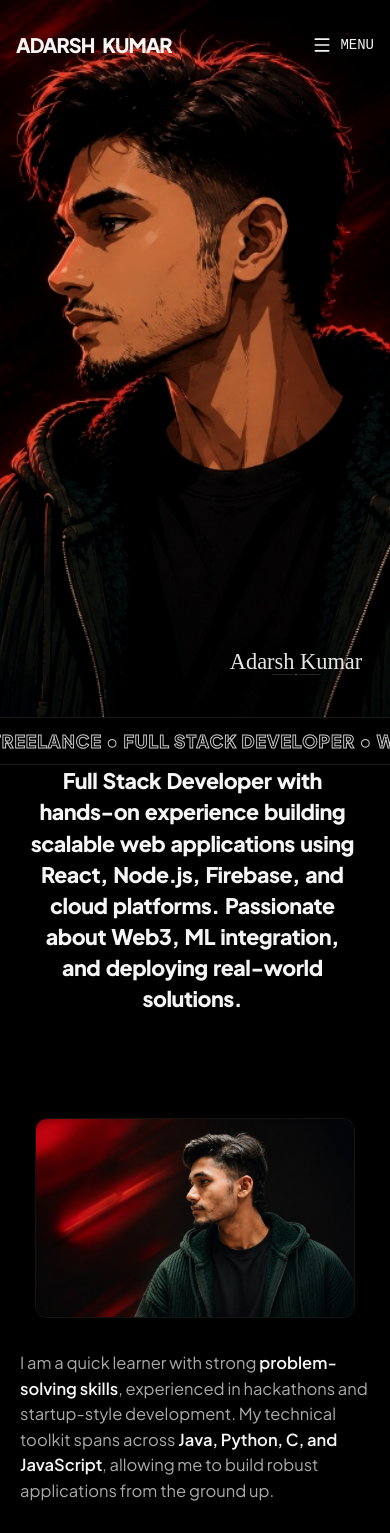
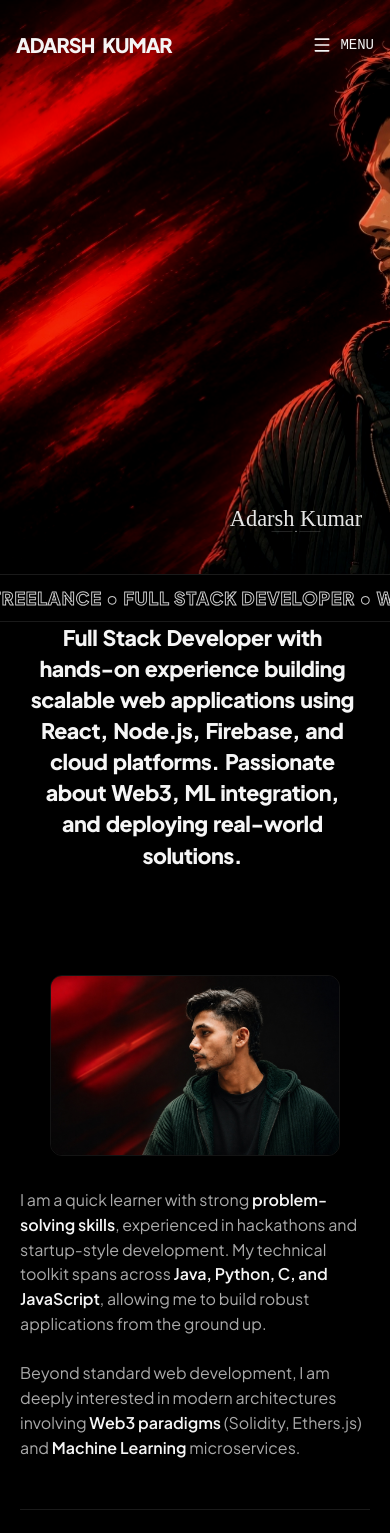
Before and after one commit to Adarshhspeaks/adarsh-portfolio, a React (Vite) app: page / in a window 390 px wide. Shown: the top 1533 px of the page. Built offline with nearby package versions, Linux system fonts and the light colour scheme; no server answers; a web font is replaced by a local one.

Commit message:
fix(styles): fix hero and bio image focal points and responsive ratio constraints

```diff
--- a/src/index.css
+++ b/src/index.css
@@ -173,18 +173,22 @@ a {
 
 .hero-image-wrap {
   position: absolute;
-  top: -10vh;
+  top: 0;
   left: 0;
   width: 100%;
-  height: 120vh;
+  height: 100%;
+  display: flex;
+  align-items: center;
+  justify-content: center;
   z-index: 2;
+  overflow: hidden;
 }
 
 .hero-image {
   width: 100vw;
-  height: 120vh;
+  height: 100vh;
   object-fit: cover;
-  object-position: center 30%;
+  object-position: 35% center;
   filter: contrast(1.05) brightness(0.95);
 }
 
@@ -244,11 +248,11 @@ a {
 
 .bio-image {
   width: 100%;
-  max-width: 480px;
+  max-width: 440px;
   height: auto;
   aspect-ratio: 16 / 10;
   object-fit: cover;
-  object-position: center;
+  object-position: 35% center;
   border-radius: 16px;
   box-shadow: 0 20px 45px -15px rgba(0, 0, 0, 0.75);
   border: 1px solid rgba(255, 255, 255, 0.08);
@@ -1188,11 +1192,15 @@ a {
 
   /* Hero fixes */
   .hero-container {
-    height: 85vh;
-    min-height: 520px;
+    height: 75vh;
+    min-height: 480px;
+    max-height: 650px;
     position: relative;
     overflow: hidden;
     padding: 0;
+    display: flex;
+    align-items: center;
+    justify-content: center;
   }
 
   .hero-image-wrap {
@@ -1202,7 +1210,9 @@ a {
     width: 100% !important;
     height: 100% !important;
     transform: none !important;
-    display: block !important;
+    display: flex !important;
+    align-items: center !important;
+    justify-content: center !important;
     padding: 0 !important;
   }
 
@@ -1211,7 +1221,7 @@ a {
     height: 100%;
     display: block;
     object-fit: cover;
-    object-position: 72% center;
+    object-position: 32% center;
   }
 
   .hero-signature {
@@ -1324,12 +1334,12 @@ a {
 
   .bio-image {
     width: 100%;
-    max-width: 360px;
+    max-width: 340px;
     height: auto;
     aspect-ratio: 16 / 10;
     border-radius: 14px;
     margin: 0 auto;
-    object-position: center;
+    object-position: 35% center;
   }
 
   .about-section {
@@ -1489,16 +1499,26 @@ a {
 }
 
 @media (max-width: 480px) {
+  .hero-container {
+    height: 68vh;
+    min-height: 420px;
+  }
+
+  .hero-image {
+    object-position: 30% center;
+  }
+
   .bio-image {
     width: 100%;
-    max-width: 320px;
+    max-width: 290px;
     height: auto;
     aspect-ratio: 16 / 10;
     border-radius: 12px;
+    object-position: 35% center;
   }
 
   .bio-content {
-    font-size: 16.5px;
+    font-size: 16px;
     line-height: 1.55;
   }
 }
```
